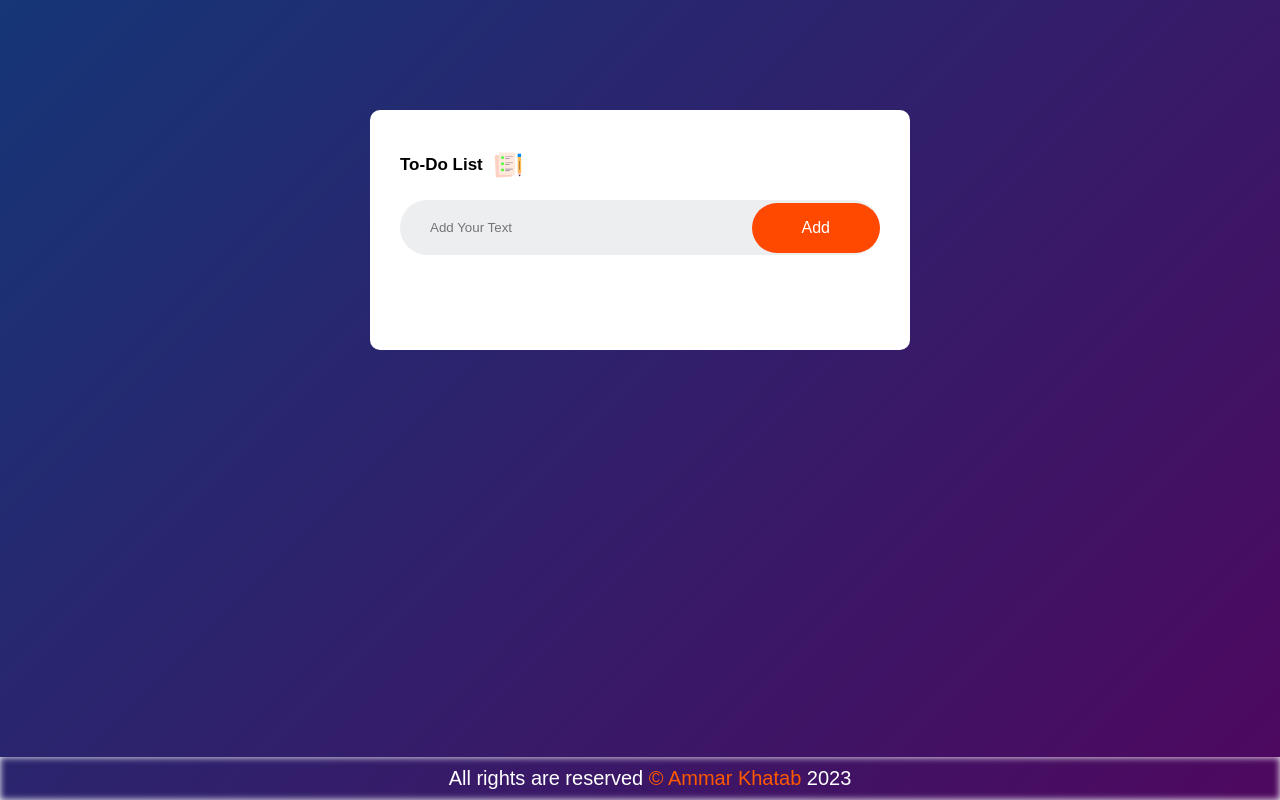
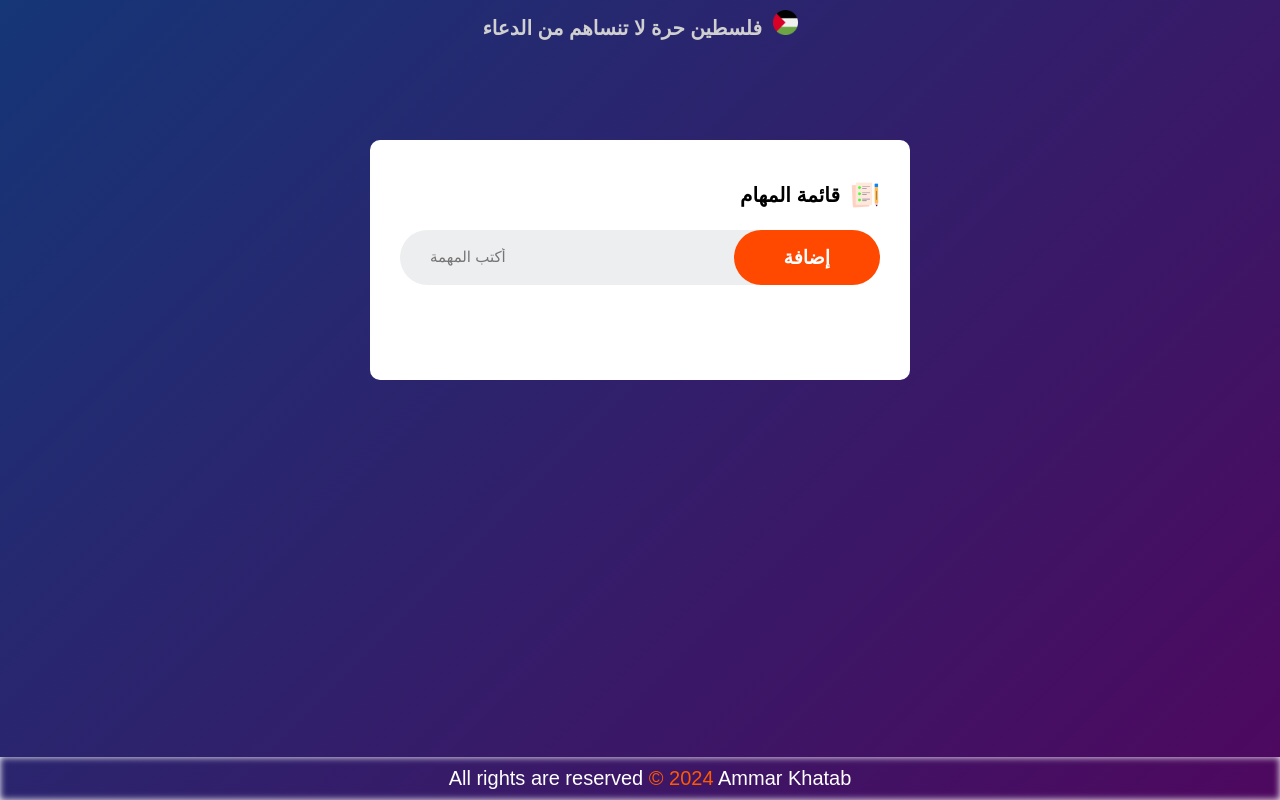
Before and after one commit to ammarkh123/To-Do-List-App, a plain HTML site: page index.html in a window 1280 px wide. Drawn offline with Linux system fonts and the light colour scheme.

Commit message:
to do list updates

```diff
--- a/index.html
+++ b/index.html
@@ -11,11 +11,12 @@
 
 <body>
     <div class="container">
+        <h3 class="free">فلسطين حرة لا تنساهم من الدعاء <img src="images/palestine.png" alt="to do list icon"></h2>
             <div class="toDo-App">
-            <h2>To-Do List <img src="images/icon.png" alt="to do list icon"></h2>
+                <h2>قائمة المهام <img src="images/icon.png" alt="to do list icon"></h2>
                 <div class="row">
-                <input class="br-none" type="text" id="input-box" placeholder="Add Your Text">
-                <button class="br-none" id="Add-btn">Add</button>
+                    <input class="br-none" type="text" id="input-box" placeholder="أكتب المهمة">
+                    <button class="br-none" id="Add-btn">إضافة</button>
                 </div>
                 <ul id="list-container">
                     <!-- <li class="checked">task 1</li>
@@ -26,7 +27,7 @@
     </div>
     <footer class="foot">
         <div class="rights">
-            <p>All rights are reserved <span class="foot-author"> © Ammar Khatab</span> 2023</p>
+            <p>All rights are reserved <span class="foot-author"> © 2024</span> Ammar Khatab</p>
         </div>
     </footer>
 </body>
--- a/script.js
+++ b/script.js
@@ -3,8 +3,7 @@ const listContainer = document.getElementById("list-container");
 const addBtn = document.getElementById("Add-btn");
 function addTask() {
   if (inputBox.value == "") {
-    let Alert = alert("You must write something!");
-    Alert = document.style.color = "red";
+    alert("You must write something!");
   } else {
     let li = document.createElement("li");
     li.innerHTML = inputBox.value;
--- a/style.css
+++ b/style.css
@@ -23,6 +23,19 @@ body {
 }
 
 /* End General Styles */
+/* free palestine */
+.container .free {
+    text-align: center;
+    color: #d0d0d0;
+    font-size: 20px;
+}
+
+.container .free img {
+    margin-left: 5px;
+    width: 25px;
+}
+
+/* End free palestine */
 /* start toDo-App */
 .toDo-App {
     max-width: 540px;
@@ -30,13 +43,14 @@ body {
     margin: 100px auto 75px;
     background-color: #fff;
     border-radius: 10px;
-    z-index: 100;
 }
 
-.toDo-App h2 {
-    font-size: 17px;
+.container .toDo-App h2 {
+    font-size: 20px;
+    font-weight: bold;
     display: flex;
     align-items: center;
+    justify-content: right;
     margin-bottom: 20px;
 }
 
@@ -62,6 +76,10 @@ body {
     padding: 10px;
 }
 
+.row input::placeholder {
+    font-size: 15px;
+}
+
 .row #Add-btn {
     position: absolute;
     right: 0;
@@ -71,7 +89,8 @@ body {
     color: #fff;
     text-align: center;
     cursor: pointer;
-    font-size: 16px;
+    font-size: 19px;
+    font-weight: bold;
 }
 
 ul li {
@@ -102,6 +121,7 @@ ul li.checked {
 }
 
 ul li.checked:before {
+    content: "";
     background-image: url("images/checked.png");
 }
 
```
Also changed, not shown: images/palestine.png (added). Lines whose indentation alone changed are shown as unchanged.
